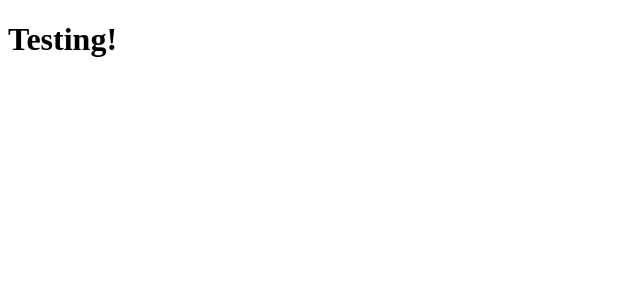
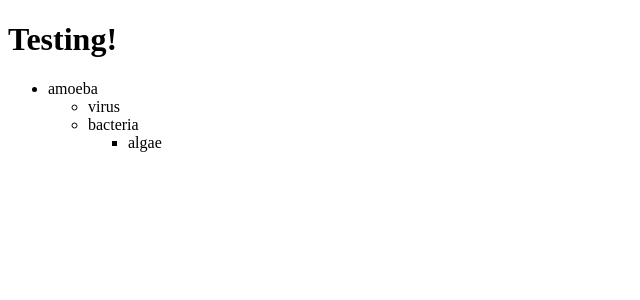
Before and after one commit to PixelizedChell/evolutionary-tree, a React (Vite) app: page / in a window 1280 px wide. Shown: the top 300 px of the page, without its empty margins (0-640 px from the left). Built offline with nearby package versions, Linux system fonts and the light colour scheme.

Commit message:
Created basic visual tree.

```diff
--- a/package.json
+++ b/package.json
@@ -20,6 +20,7 @@
     "express": "^4.18.1",
     "parcel-bundler": "^1.12.5",
     "react": "^18.2.0",
-    "react-dom": "^18.2.0"
+    "react-dom": "^18.2.0",
+    "underscore": "^1.13.4"
   }
 }
--- /dev/null
+++ b/src/Components/App.js
@@ -0,0 +1,21 @@
+import React from "react";
+import Tree from '../Tree.js'
+import TreeMap from './TreeMap.js'
+
+function App() {
+  var leafCount = 0;
+  const newTree = new Tree('amoeba')
+  newTree.addChild('virus')
+  newTree.addChild('bacteria')
+  newTree.children[1].addChild('algae')
+  return (
+    <div>
+      <h1>Testing!</h1>
+      <ul>
+      <TreeMap tree={newTree}/>
+      </ul>
+    </div>
+  )
+}
+
+export default App;
--- a/src/Components/App.jsx
+++ /dev/null
@@ -1,6 +0,0 @@
-import React from "react";
-import Tree from '../Tree.js'
-
-export function App() {
-  return <h1>Testing!</h1>;
-}
--- /dev/null
+++ b/src/Components/TreeMap.js
@@ -0,0 +1,27 @@
+import React from "react";
+import _ from "underscore";
+
+function TreeMap(props) {
+  //create JSX for the list item of the current value
+  var value = <li key={Math.floor(Math.random() * 1000)}>{props.tree.value}</li>;
+  var children;
+  //if there are children, create another level of the list, map through, and recurse
+  if (props.tree.children.length > 0) {
+    children = (
+      <ul>
+        {props.tree.children.map((branch, index) => {
+          return <TreeMap key={index} tree={branch}/>
+        })}
+      </ul>
+    );
+  }
+  //return the list item and the tree
+  return (
+    <div>
+      {value}
+      {children ? children : ""}
+    </div>
+  );
+}
+
+export default TreeMap;
--- a/src/Tree.js
+++ b/src/Tree.js
@@ -3,10 +3,12 @@ class Tree {
     this.value = value;
     this.children = [];
   }
+  //add new tree with a given value
   addChild(name) {
     this.children.push(new Tree(name));
   }
 
+  //remove tree with a given value
   deleteChild(name) {
     if (this.value === name) {
       this.value = "";
@@ -20,6 +22,7 @@ class Tree {
     }
   }
 
+  //retrieve tree
   getChild(name) {
     if (this.value === name) {
       return this;
--- a/src/index.html
+++ b/src/index.html
@@ -4,6 +4,10 @@
     <meta charset="utf-8" />
     <title>Evolutionary Tree</title>
   </head>
+  <script>
+    window.global = window;
+    var parcelRequire;
+  </script>
   <body>
     <div id="app"></div>
     <script type="module" src="index.js"></script>
--- a/src/index.js
+++ b/src/index.js
@@ -1,6 +1,6 @@
 import ReactDOM from "react-dom/client";
-import React from "react";
-import { App } from "./Components/App.jsx";
+import * as React from "react";
+import App from "./Components/App.js";
 
 const app = document.getElementById("app");
 const root = ReactDOM.createRoot(app)
```
Also changed, not shown: 1 other file (tests, documents, lock files or other folders).
